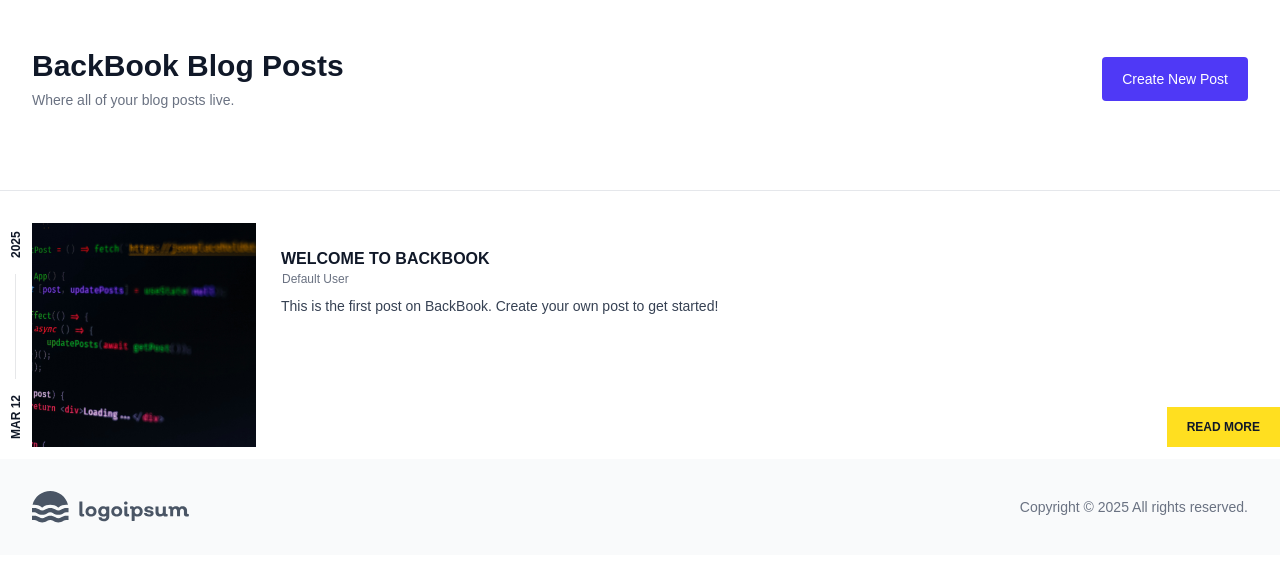
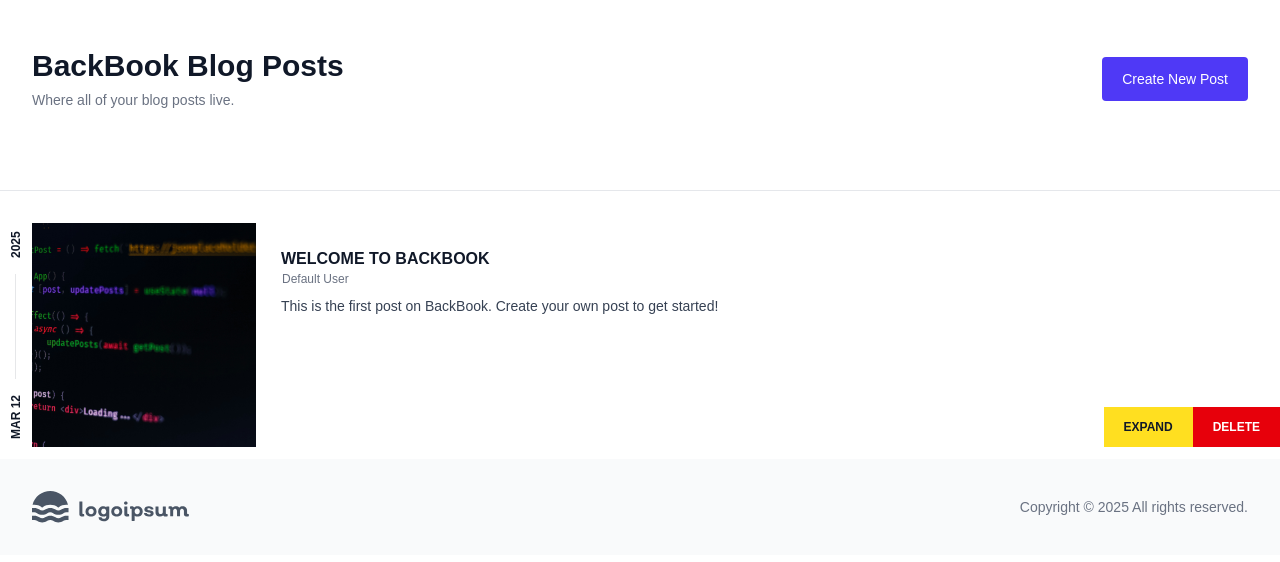
Before and after one commit to msrissaxox/blog, a Next.js app: page / in a window 1280 px wide. Shown: the top 562 px of the page. Built offline with nearby package versions, Linux system fonts and the light colour scheme.

Commit message:
add delete functionality with modal

```diff
--- a/src/app/components/BlogCard.jsx
+++ b/src/app/components/BlogCard.jsx
@@ -11,17 +11,25 @@
 //The post content is displayed conditionally based on the isExpanded state.
 //The button text is also displayed conditionally based on the isExpanded state.
 //The expandButton function is passed as a prop to the button component to handle the click event.
+
 'use client'
 import React, {useState} from "react";
 // console.log("data", { userName, content, title, date, fileUpload });
-export default function BlogCard({ post }) {
+export default function BlogCard({ post, onDelete }) {
     const [isExpanded, setIsExpanded] = useState(false);
 
+    //function to expand the content of the post
     function expandButton(){
         console.log("Expand button clicked")
         //sets the state of isExpanded to the opposite of what it currently is
         setIsExpanded(!isExpanded);
+
     }
+    function deleteButton() {
+        console.log("Delete button clicked");
+        onDelete();
+      }
+
     console.log("BlogCard post:", post);
   // Check if the post object is valid
   if (!post || Object.keys(post).length === 0) {
@@ -65,12 +73,22 @@ export default function BlogCard({ post }) {
     </div>
 
     <div className="sm:flex sm:items-end sm:justify-end">
+
+
       <button
-        href="#"
+
         onClick={expandButton}
         className=" block bg-yellow-300 px-5 py-3 text-center text-xs font-bold uppercase text-gray-900 transition hover:bg-yellow-400"
       >
-       {isExpanded ? 'Read Less' : 'Read More'}
+       {isExpanded ? 'Read Less' : 'Expand'}
+      </button>
+
+      <button
+
+        onClick={deleteButton}
+        className="block bg-red-600 px-5 py-3 text-center text-xs font-bold uppercase text-white transition hover:bg-red-700"
+      >
+        Delete
       </button>
     </div>
   </div>
--- a/src/app/components/BlogForm.jsx
+++ b/src/app/components/BlogForm.jsx
@@ -3,10 +3,15 @@
 import React, { useState } from "react"
 import NewPost from "./New-Post";
 import BlogCard from "./BlogCard";
+import Modal from "./Modal";
 
 export default function BlogForm(){
     const [showNewPost, setShowNewPost] = useState(false);
     const [cancelPost, setCancelPost] = useState(false);
+    const [showModal, setShowModal] = useState(false);
+    const [postToDelete, setPostToDelete] = useState(null);
+
+    //posts array is initialized with a default post object.
     const [posts, setPosts] = useState([
 {
     userName: "Default User",
@@ -32,6 +37,7 @@ export default function BlogForm(){
     setCancelPost(true);
     setShowNewPost(false);
     }
+
 // this function takes a post object as an argument and adds it to the posts array using the setPosts function.
 // It also sets the state of showNewPost to false to hide the NewPost form component.
 
@@ -40,6 +46,19 @@ export default function BlogForm(){
         setShowNewPost(false);
     };
 
+    //handleDeletePost function is called when the delete button is clicked.
+    //It sets the state of postToDelete to the index of the post to be deleted and show the modal.
+
+    const handleDeletePost = (index) => {
+        setPostToDelete(index);
+        setShowModal(true);
+      };
+
+      const confirmDeletePost = () => {
+        setPosts(posts.filter((_, i) => i !== postToDelete));
+        setShowModal(false);
+        setPostToDelete(null);
+      };
 
     return (
         <>
@@ -79,9 +98,10 @@ It is given the value of the handleCancelPost function */
     <div>
         {posts.map((post, index) => (
             console.log("post", post),
-             <BlogCard key={index} post={post} />
+             <BlogCard key={index} post={post} onDelete={() => handleDeletePost(index)}  />
         ))}
       </div>
+      <Modal show={showModal} onClose={() => setShowModal(false)} onConfirm={confirmDeletePost} />
  </>
     );
 }
--- /dev/null
+++ b/src/app/components/Modal.jsx
@@ -0,0 +1,35 @@
+import React from "react";
+
+    //trying to make the pop up come up when the delete button is clicked
+export default function Modal({show, onClose, onConfirm}) {
+    if(!show) {
+        return null;
+    }
+
+    return (
+        <div className="fixed inset-0 bg-opacity-50 backdrop-blur-sm overflow-y-auto h-full w-full">
+        <div className="relative top-40 mx-auto p-5 border w-96 shadow-lg rounded-md bg-white">
+          <div className="mt-3 text-center">
+            <h3 className="text-lg leading-6 font-medium text-gray-900">Confirm Delete</h3>
+            <div className="mt-2 px-7 py-3">
+              <p className="text-sm text-gray-500">Are you sure you want to delete this post?</p>
+            </div>
+            <div className="items-center px-4 py-3">
+              <button
+                onClick={onConfirm}
+                className="px-4 py-2 bg-red-500 text-white text-base font-medium rounded-md w-full shadow-sm hover:bg-red-700 focus:outline-none focus:ring-2 focus:ring-red-300"
+              >
+                Delete
+              </button>
+              <button
+                onClick={onClose}
+                className="mt-2 px-4 py-2 bg-gray-500 text-white text-base font-medium rounded-md w-full shadow-sm hover:bg-gray-700 focus:outline-none focus:ring-2 focus:ring-gray-300"
+              >
+                Cancel
+              </button>
+            </div>
+          </div>
+        </div>
+      </div>
+    );
+  }
--- a/src/app/components/New-Post.jsx
+++ b/src/app/components/New-Post.jsx
@@ -80,12 +80,9 @@ export default function NewPost({onCancel, onAddPost}) {
                   onChange={(e) => setTitle(e.target.value)}
                   rows={1}
                   className="block rounded-md w-full bg-white px-3 py-1.5 text-base text-gray-900 outline-1 -outline-offset-1 outline-gray-300 placeholder:text-gray-400 focus:outline-2 focus:-outline-offset-2 focus:outline-indigo-600 sm:text-sm/6"
-
-
                 />
               </div>
             </div>
-
 
             {/* Date section */}
 
@@ -120,7 +117,6 @@ export default function NewPost({onCancel, onAddPost}) {
                   maxLength={2500}
                   className="block w-full rounded-md bg-white px-3 py-1.5 text-base text-gray-900 outline-1 -outline-offset-1 outline-gray-300 placeholder:text-gray-400 focus:outline-2 focus:-outline-offset-2 focus:outline-indigo-600 sm:text-sm/6"
                   placeholder={'Enter Blog Post Here...'}
-
                 />
               </div>
             </div>
@@ -153,7 +149,6 @@ export default function NewPost({onCancel, onAddPost}) {
             </div>
           </div>
         </div>
-
       </div>
       {/* Submit button */}
 
```
